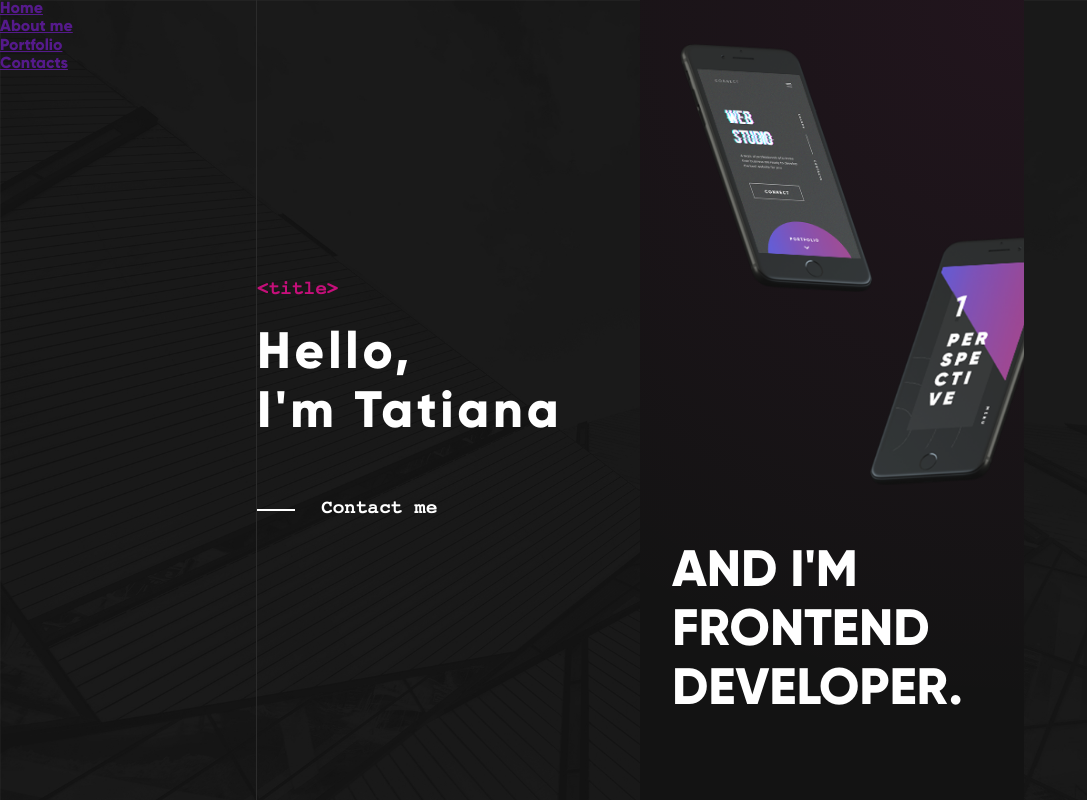
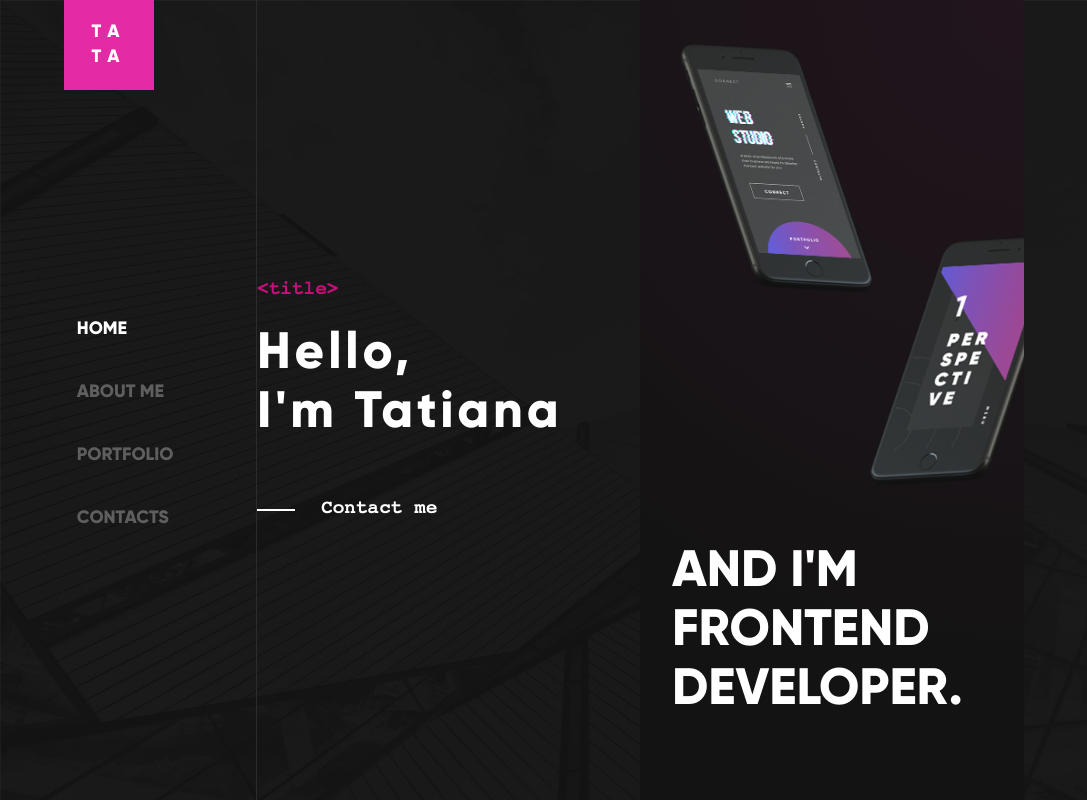
Before and after one commit to androsovatati/portfolio, a website built with webpack: page index.html in a window 1280 px wide. Shown: the whole page, without its empty margins (0-1087 px from the left). Built offline with nearby package versions, Linux system fonts and the light colour scheme.

Commit message:
style for first block

```diff
--- a/index.html
+++ b/index.html
@@ -24,9 +24,12 @@
 <body>
     <main class="page">
         <div class="navigation">
-            <div class="navigation__logo"></div>
+            <div class="navigation__logo">
+                <div>TA</div>
+                <div>TA</div>
+            </div>
             <nav class="navigation__menu menu">
-                <div class="menu__item">
+                <div class="menu__item menu__item_active">
                     <a href="" class="menu__link">Home</a>
                 </div>
                 <div class="menu__item">
--- a/src/styles/index.scss
+++ b/src/styles/index.scss
@@ -40,7 +40,54 @@ html, body {
 }
 
 .navigation {
+    position: relative;
+    display: flex;
+    align-items: center;
     grid-area: navigation;
+
+    &__logo {
+        position: absolute;
+        top: 0;
+        left: 5vw;
+        display: flex;
+        flex-direction: column;
+        justify-content: center;
+        align-items: center;
+        width: 90px;
+        height: 90px;
+        background-color: $pink;
+        color: white;
+        font-size: 18px;
+        letter-spacing: 7px;
+        line-height: 25px;
+    }
+}
+
+.menu {
+    margin-top: 6vh;
+    margin-left: 6vw;
+    &__item {
+        cursor: pointer;
+        &:hover {
+            .menu__link {
+                opacity: .7;
+            }
+        }
+        &_active {
+            .menu__link {
+                opacity: 1;
+            }
+        }
+    }
+    &__link {
+        color: white;
+        font-size: 18px;
+        line-height: 3.5;
+        text-transform: uppercase;
+        text-decoration: none;
+        opacity: .3;
+        transition: opacity .2s ease;
+    }
 }
 
 .info {
```
